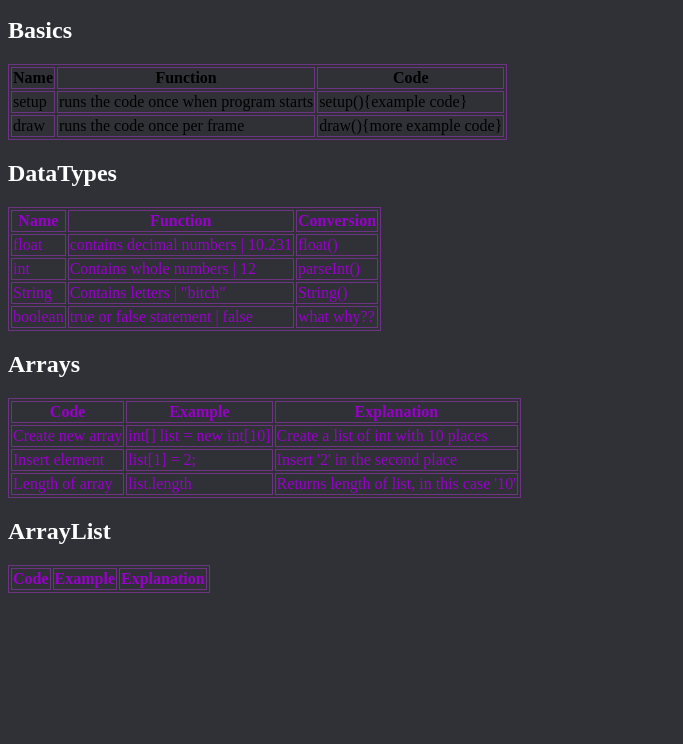
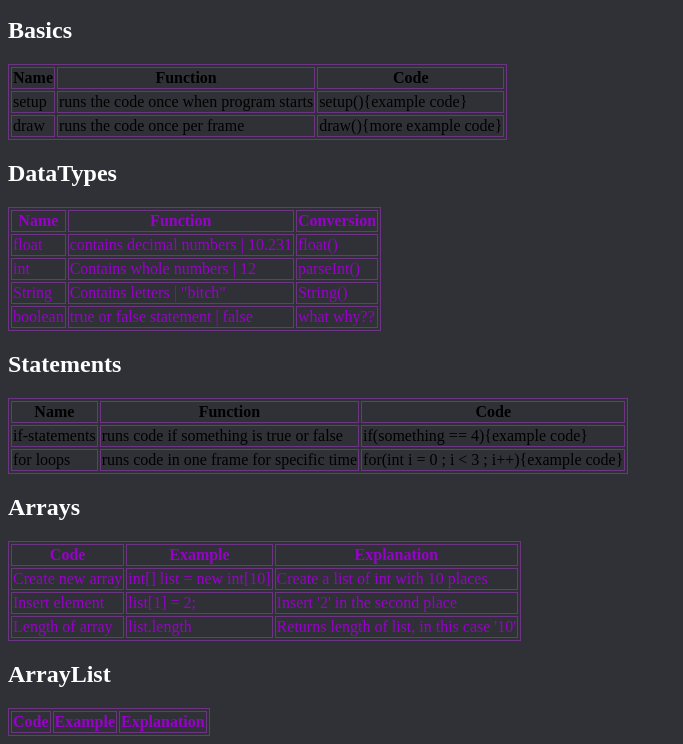
Before and after one commit to eNVix3D/eNVix3D.github.io, a plain HTML site: page index.html in a window 1280 px wide. Shown: the part 129-873 px from the top of the page, without its empty margins (0-683 px from the left). Before the commit the page ends 800 px from the top, so only its background shows below. Drawn offline with Linux system fonts and the light colour scheme.

Commit message:
Update index.html

```diff
--- a/index.html
+++ b/index.html
@@ -66,8 +66,25 @@ table, th, td {
      </tr>
      </table>
 
+     <h2 style="color:white;">Statements</h2>
 
-
+     <table>
+     <tr>
+      <th>Name</th>
+      <th>Function</th>
+      <th>Code</th>
+     </tr>
+     <tr>
+      <td>if-statements</td>
+      <td>runs code if something is true or false</td>
+      <td>if(something == 4){example code}</td>
+     </tr>
+     <tr>
+      <td>for loops</td>
+      <td>runs code in one frame for specific time</td>
+      <td>for(int i = 0 ; i < 3 ; i++){example code}</td>
+     </tr>
+     </table>
 
    <h2 style="color:white;">Arrays</h2>
 
```
